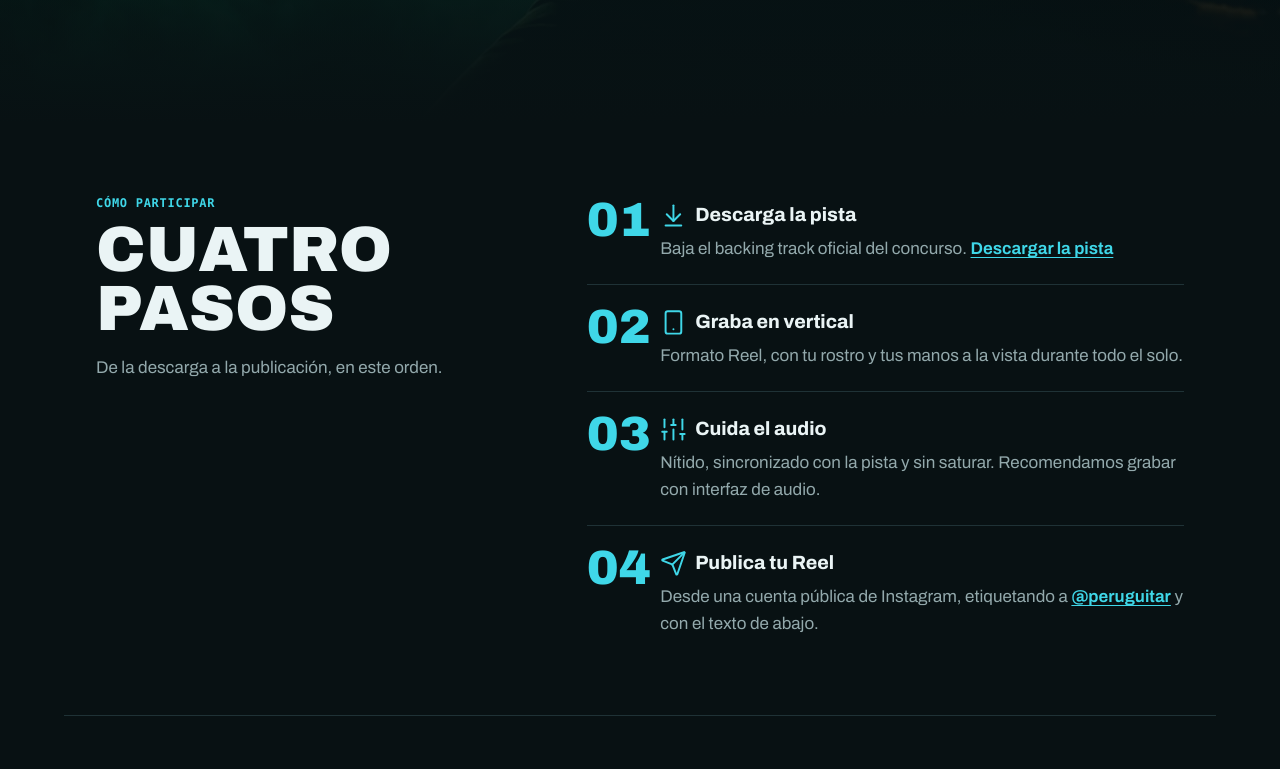
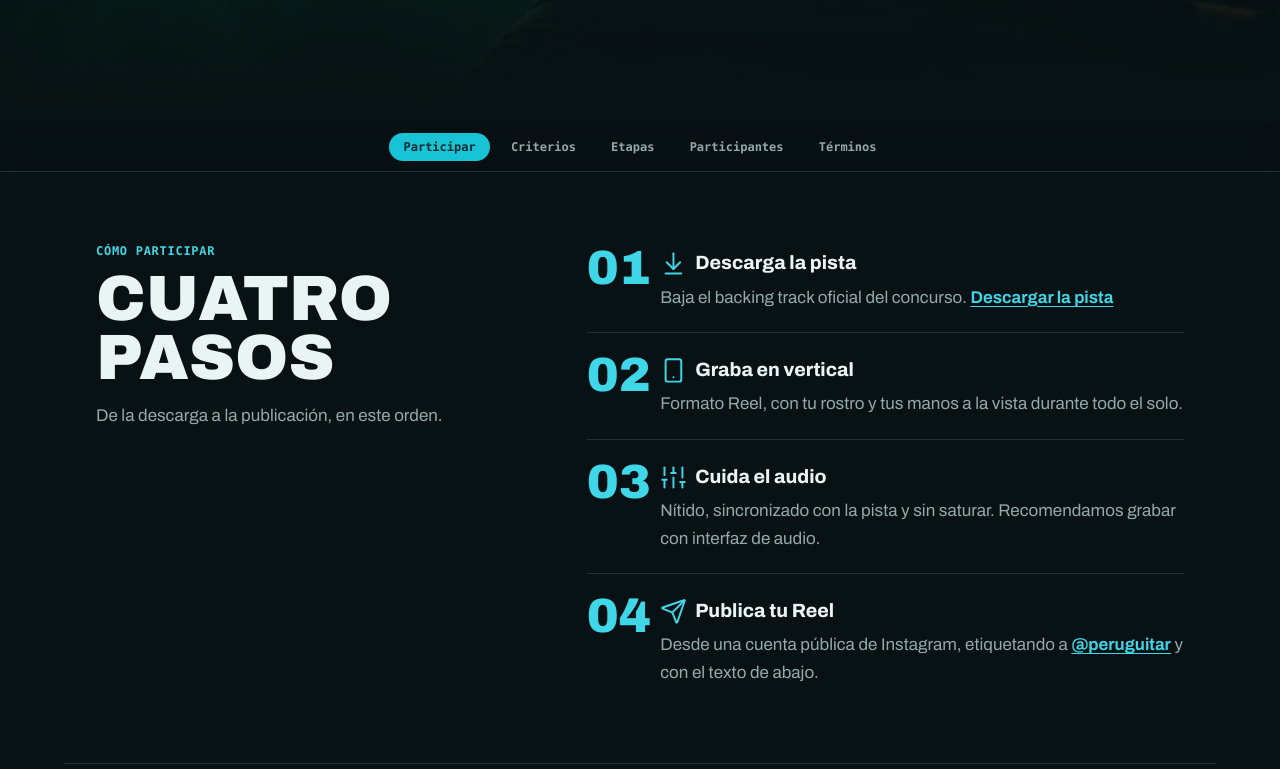
Before and after one commit to erp-project-dev/pg-tournament, a React (Vite) app: page / in a window 1280 px wide. Shown: the part 900-1669 px from the top of the page. Built offline with nearby package versions, Linux system fonts and the light colour scheme; a web font is replaced by a local one.

Commit message:
feat: menú de secciones con sección activa, volver arriba y orden post-cierre
Co-Authored-By: Claude Opus 5.5 <noreply@anthropic.com>

```diff
--- a/src/Landing.tsx
+++ b/src/Landing.tsx
@@ -1,12 +1,14 @@
 import { useEffect, useRef, useState } from "react";
 import {
   ArrowDownToLine,
+  ArrowUp,
   ArrowUpRight,
   AudioWaveform,
   CalendarClock,
   CalendarX2,
   Check,
   Copy,
+  Users,
   Crosshair,
   Gavel,
   Instagram,
@@ -463,9 +465,139 @@ function FollowButton({ label }: { label: string }) {
   );
 }
 
+// Sección visible en el centro de la pantalla, para resaltarla en el menú
+function useActiveSection(ids: string[]) {
+  const [active, setActive] = useState<string | null>(null);
+  const key = ids.join();
+  useEffect(() => {
+    const seen = new Map<Element, string>();
+    for (const id of ids) {
+      const section = document.getElementById(id)?.closest("section");
+      if (section) seen.set(section, id);
+    }
+    const io = new IntersectionObserver(
+      (entries) => {
+        for (const e of entries) if (e.isIntersecting) setActive(seen.get(e.target) ?? null);
+      },
+      { rootMargin: "-45% 0px -50% 0px" },
+    );
+    seen.forEach((_, el) => io.observe(el));
+    return () => io.disconnect();
+  }, [key]); // eslint-disable-line react-hooks/exhaustive-deps
+  return active;
+}
+
+function SectionNav({ items }: { items: { id: string; label: string }[] }) {
+  const bar = useRef<HTMLDivElement>(null);
+  const active = useActiveSection(items.map((i) => i.id));
+
+  // En móvil la barra se desliza sola para que el link activo siempre se vea
+  useEffect(() => {
+    const el = bar.current;
+    const link = el?.querySelector<HTMLElement>(".is-active");
+    if (!el || !link) return;
+    el.scrollTo({ left: link.offsetLeft - (el.clientWidth - link.offsetWidth) / 2, behavior: "smooth" });
+  }, [active]);
+
+  return (
+    <nav className="jump" aria-label="Secciones">
+      <div ref={bar} className="wrap jump-inner">
+        {items.map(({ id, label }) => (
+          <a
+            key={id}
+            href={`#${id}`}
+            className={id === active ? "is-active" : undefined}
+            aria-current={id === active ? "location" : undefined}
+          >
+            {label}
+          </a>
+        ))}
+      </div>
+    </nav>
+  );
+}
+
+function BackToTop() {
+  const [shown, setShown] = useState(false);
+  useEffect(() => {
+    const onScroll = () => setShown(window.scrollY > 900);
+    onScroll();
+    window.addEventListener("scroll", onScroll, { passive: true });
+    return () => window.removeEventListener("scroll", onScroll);
+  }, []);
+  return (
+    <button
+      type="button"
+      className={shown ? "to-top is-shown" : "to-top"}
+      onClick={() => window.scrollTo({ top: 0 })}
+      aria-label="Volver arriba"
+      tabIndex={shown ? 0 : -1}
+    >
+      <ArrowUp aria-hidden="true" />
+    </button>
+  );
+}
+
+// El contenido se monta con React, así que el navegador no alcanza a saltar al #ancla solo
+function useHashScroll() {
+  useEffect(() => {
+    const id = decodeURIComponent(location.hash.slice(1));
+    if (id) document.getElementById(id)?.scrollIntoView();
+  }, []);
+}
+
 export default function Landing() {
   const countdown = useCountdown();
   const { closed } = countdown;
+  useHashScroll();
+
+  // Mismo orden que las secciones de <main>
+  const people = { id: "participantes", label: "Participantes" };
+  const nav = [
+    ...(closed ? [people] : [{ id: "pasos", label: "Participar" }]),
+    { id: "criterios", label: "Criterios" },
+    { id: "etapas", label: "Etapas" },
+    ...(closed ? [] : [people]),
+    { id: "terminos", label: "Términos" },
+  ];
+
+  const participants = (
+    <section className="block wrap" aria-labelledby="participantes">
+      <p className="kicker">{PARTICIPANTS.length} guitarristas, {PARTICIPANTS.length} solos</p>
+      <h2 id="participantes">Participantes</h2>
+      <p className="muted">Gracias a cada uno por grabar y publicar su solo. Revisa cada participación dando clic en el participante.</p>
+      <ul className="entrants">
+        {PARTICIPANTS.map(({ user, name, reel }, i) => (
+          <li key={user} id={`p-${user}`}>
+            <span className="entrant-num" aria-hidden="true">{String(i + 1).padStart(2, "0")}</span>
+            <span className="entrant-avatar" aria-hidden="true">
+              {name.split(" ").slice(0, 2).map((w) => w[0]).join("")}
+              <img
+                src={`${BASE}participants/${user}.webp`}
+                alt=""
+                width="100"
+                height="100"
+                loading="lazy"
+                onError={(e) => e.currentTarget.remove()}
+              />
+            </span>
+            <h3>
+              <span className="sr-only">Participante {i + 1}: </span>
+              {name}
+            </h3>
+            <a className="entrant-user" href={`https://www.instagram.com/${user}/`} target="_blank" rel="noopener">
+              @{user}
+            </a>
+            <a className="entrant-reel" href={reel} target="_blank" rel="noopener">
+              <Play aria-hidden="true" />
+              Ver su solo
+              <ArrowUpRight aria-hidden="true" />
+            </a>
+          </li>
+        ))}
+      </ul>
+    </section>
+  );
 
   return (
     <>
@@ -498,7 +630,13 @@ export default function Landing() {
             <Countdown {...countdown} />
             <div className="ctas">
               {closed ? (
+                <>
+                  <a className="btn btn-primary" href="#participantes">
+                    <Users aria-hidden="true" />
+                    Ver participantes
+                  </a>
                   <FollowButton label="Sigue los resultados en @peruguitar" />
+                </>
               ) : (
                 <>
                   <TrackPlayer />
@@ -514,7 +652,13 @@ export default function Landing() {
         </div>
       </header>
 
+      <SectionNav items={nav} />
+
       <main>
+        {closed && participants}
+
+        {!closed && (
+          <>
             <section className="block wrap split" id="participar" aria-labelledby="pasos">
               <div className="split-head">
                 <p className="kicker">Cómo participar</p>
@@ -545,6 +689,8 @@ export default function Landing() {
               </div>
               <CaptionBuilder />
             </section>
+          </>
+        )}
 
         <section className="block wrap" aria-labelledby="criterios">
           <p className="kicker">Qué evalúa el jurado</p>
@@ -584,41 +730,7 @@ export default function Landing() {
           </ol>
         </section>
 
-        <section className="block wrap" aria-labelledby="participantes">
-          <p className="kicker">{PARTICIPANTS.length} guitarristas, {PARTICIPANTS.length} solos</p>
-          <h2 id="participantes">Participantes</h2>
-          <p className="muted">Gracias a cada uno por grabar y publicar su solo. Revisa cada participación dando clic en el participante.</p>
-          <ul className="entrants">
-            {PARTICIPANTS.map(({ user, name, reel }, i) => (
-              <li key={user}>
-                <span className="entrant-num" aria-hidden="true">{String(i + 1).padStart(2, "0")}</span>
-                <span className="entrant-avatar" aria-hidden="true">
-                  {name.split(" ").slice(0, 2).map((w) => w[0]).join("")}
-                  <img
-                    src={`${BASE}participants/${user}.webp`}
-                    alt=""
-                    width="100"
-                    height="100"
-                    loading="lazy"
-                    onError={(e) => e.currentTarget.remove()}
-                  />
-                </span>
-                <h3>
-                  <span className="sr-only">Participante {i + 1}: </span>
-                  {name}
-                </h3>
-                <a className="entrant-user" href={`https://www.instagram.com/${user}/`} target="_blank" rel="noopener">
-                  @{user}
-                </a>
-                <a className="entrant-reel" href={reel} target="_blank" rel="noopener">
-                  <Play aria-hidden="true" />
-                  Ver su solo
-                  <ArrowUpRight aria-hidden="true" />
-                </a>
-              </li>
-            ))}
-          </ul>
-        </section>
+        {!closed && participants}
 
         <section className="block wrap" aria-labelledby="terminos">
           <p className="kicker">Letra chica</p>
@@ -671,6 +783,8 @@ export default function Landing() {
           <p>La primera comunidad de guitarristas del Perú, fundada en 2003.</p>
         </div>
       </footer>
+
+      <BackToTop />
     </>
   );
 }
--- a/src/styles.css
+++ b/src/styles.css
@@ -1150,3 +1150,122 @@ h2 {
   clip: rect(0 0 0 0);
   white-space: nowrap;
 }
+
+/* ---------- Navegación por secciones ---------- */
+.jump {
+  position: sticky;
+  top: 0;
+  z-index: 10;
+  background: color-mix(in srgb, var(--bg) 82%, transparent);
+  backdrop-filter: blur(10px);
+  -webkit-backdrop-filter: blur(10px);
+  border-bottom: 1px solid var(--line);
+}
+.jump-inner {
+  position: relative;
+  display: flex;
+  justify-content: safe center;
+  gap: 0.4rem;
+  padding-block: 0.6rem;
+  overflow-x: auto;
+  scrollbar-width: none;
+}
+.jump-inner::-webkit-scrollbar {
+  display: none;
+}
+.jump a {
+  flex: none;
+  padding: 0.5rem 0.9rem;
+  border-radius: 999px;
+  color: var(--muted);
+  font: 600 0.75rem/1 var(--mono);
+  text-decoration: none;
+  white-space: nowrap;
+  transition: background 0.2s ease, color 0.2s ease;
+}
+.jump a:hover,
+.jump a:focus-visible {
+  background: var(--sheet);
+  color: var(--ink);
+}
+.jump a.is-active {
+  background: var(--brand);
+  color: var(--on-brand);
+}
+@media (max-width: 559px) {
+  .jump-inner {
+    gap: 0.15rem;
+    padding-block: 0.45rem;
+  }
+  .jump a {
+    padding: 0.5rem 0.6rem;
+    font-size: 0.7rem;
+  }
+}
+h2[id],
+.entrants li {
+  scroll-margin-top: 4.5rem;
+}
+
+/* Tarjeta abierta desde un link compartido */
+.entrants li:target {
+  border-color: var(--accent);
+  box-shadow: 0 0 0 3px color-mix(in srgb, var(--accent) 30%, transparent);
+}
+@media (prefers-reduced-motion: no-preference) {
+  .entrants li:target {
+    animation: entrant-glow 1.6s ease 2;
+  }
+}
+@keyframes entrant-glow {
+  50% {
+    box-shadow: 0 0 0 8px color-mix(in srgb, var(--accent) 12%, transparent);
+  }
+}
+
+/* ---------- Volver arriba ---------- */
+.to-top {
+  position: fixed;
+  right: max(16px, env(safe-area-inset-right));
+  bottom: max(16px, env(safe-area-inset-bottom));
+  z-index: 10;
+  display: grid;
+  place-items: center;
+  width: 3rem;
+  height: 3rem;
+  border: 1px solid var(--line);
+  border-radius: 50%;
+  background: color-mix(in srgb, var(--sheet) 88%, transparent);
+  backdrop-filter: blur(8px);
+  -webkit-backdrop-filter: blur(8px);
+  color: var(--ink);
+  cursor: pointer;
+  opacity: 0;
+  visibility: hidden;
+  transform: translateY(0.75rem);
+  transition: opacity 0.2s ease, transform 0.2s ease, visibility 0.2s, border-color 0.2s ease, color 0.2s ease;
+}
+.to-top.is-shown {
+  opacity: 1;
+  visibility: visible;
+  transform: none;
+}
+.to-top:hover,
+.to-top:focus-visible {
+  border-color: var(--accent);
+  color: var(--accent);
+}
+.to-top svg {
+  width: 1.2rem;
+  height: 1.2rem;
+}
+@media (prefers-reduced-motion: no-preference) {
+  .jump a {
+    transition: background 0.25s ease, color 0.25s ease;
+  }
+}
+@media (prefers-reduced-motion: reduce) {
+  .to-top {
+    transform: none;
+  }
+}
```
Lines whose indentation alone changed are shown as unchanged.
